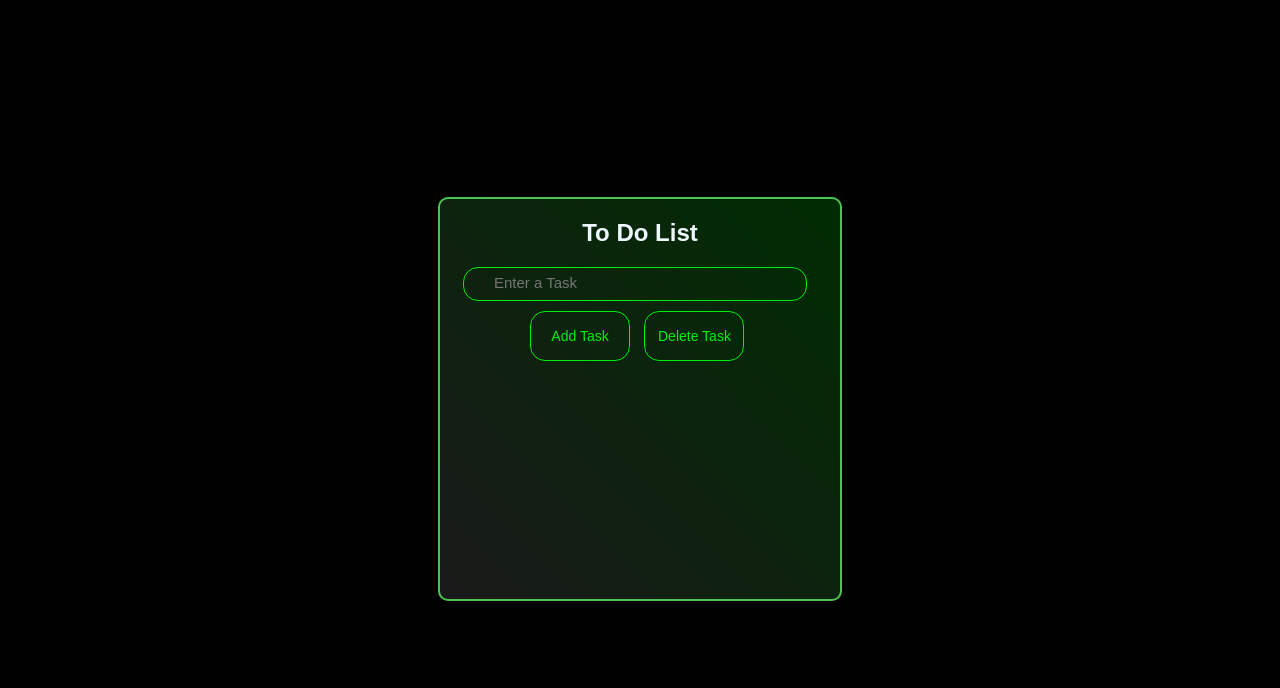
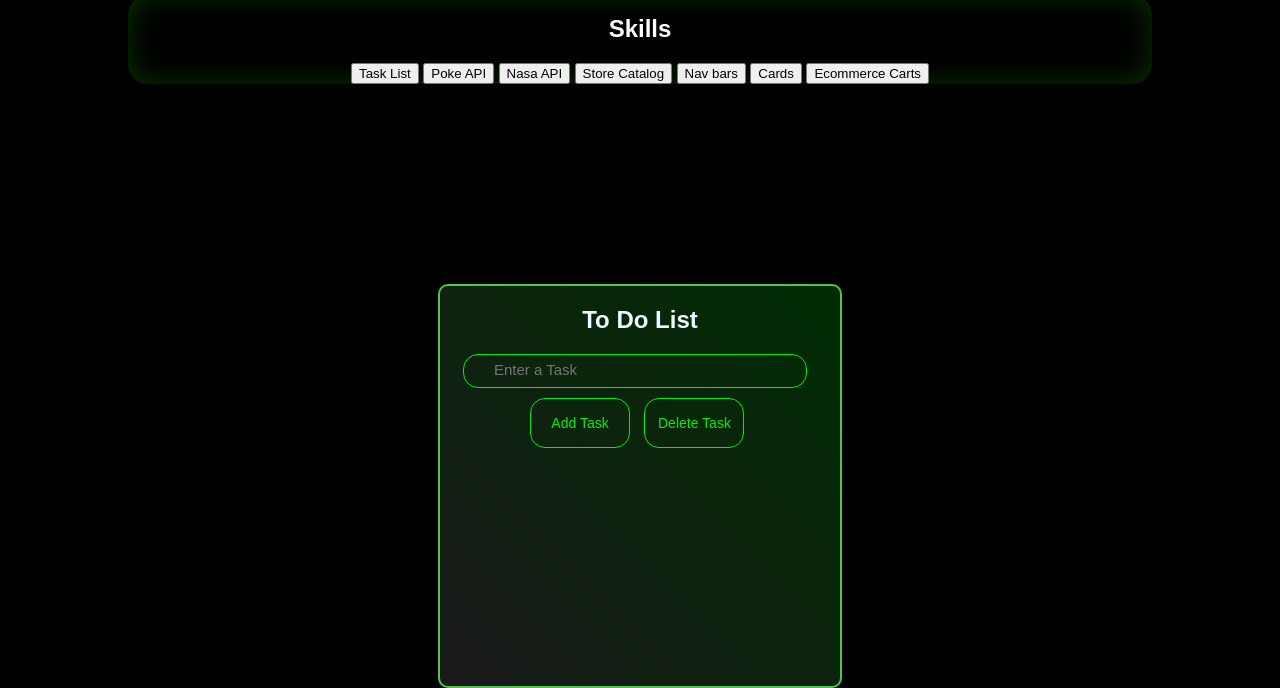
Before and after one commit to otraVezLucho/Portfolio, a plain HTML site: page home.html in a window 1280 px wide. Shown: the part 868-1556 px from the top of the page. Before the commit the page ends 1469 px from the top, so only its background shows below. Drawn offline with Linux system fonts and the light colour scheme.

Commit message:
Se agrega seccion de botones para elegir ver un proyecto

```diff
--- a/css/home.css
+++ b/css/home.css
@@ -170,7 +170,7 @@ padding-top: 0;
 
 #section-skills h2 {
     font-size: 40px;
-    margin-top: 2%;
+    margin-top: 0;
     margin-bottom: 10%;
 }
 
@@ -209,6 +209,17 @@ padding-top: 0;
     min-width: 50px;
     object-fit: cover;
     /*No deja cambiar la resolucion de la imagen si se cambia el tamaño*/
+}
+
+#sectionProyectSelector{
+    margin: 0 auto;
+    width: 80%;
+    min-width: 320px;
+    display: flex;
+    flex-flow: column;
+    box-shadow: inset 0 0 30px rgba(51, 255, 0, 0.2);
+    border-radius: 20px;
+    align-items: center;
 }
 
 .toDoContainer {
--- a/home.html
+++ b/home.html
@@ -86,9 +86,24 @@
             </div>
         </div>
     </section>
+    <section id="sectionProyectSelector">
 
+        <div>
+            <h2>Skills</h2>
+        </div>
 
+        <div>
+            <button>Task List</button>
+            <button>Poke API</button>
+            <button>Nasa API</button>
+            <button>Store Catalog</button>
+            <button>Nav bars</button>
+            <button>Cards</button>
+            <button>Ecommerce Carts</button>
+        </div>
+    </section>
 
+    <section id="proyectsView">
         <div class="toDoContainer">
             <h2 id="listTitle">To Do List</h2>
             <ul id="toDoList">
@@ -99,6 +114,9 @@
             <button class="button" id="addTask"> Add Task </button>
             <button class="button" id="deleteTask">Delete Task</button>
         </div>
+    </section>
+
+
     <script type="module" src="/js/scriptMain.js"></script>
 </body>
 
--- a/js/toDoscript.js
+++ b/js/toDoscript.js
@@ -10,7 +10,6 @@ export function addTask(inputText){
      const elementLi = document.createElement("li");
      const checkbox = document.createElement("input");
      const contentLabel = document.createElement("label");
-
      contentLabel.textContent = inputText;
      elementLi.classList.add("liListElement");
      //Agrego un ID unico al checkbox
@@ -33,14 +32,17 @@ export function deleteTask(){
 
     const checkSelector = document.querySelectorAll("input[type='checkbox']:checked");
     //Esto devuelve un NodeList
+    if(checkSelector.length === 0){
+        alert("No items selected");
+    }else{
+        for(let i = 0; i < checkSelector.length;i++){
+        console.log("Element id deleted: "+checkSelector[i].id);
+        checkSelector[i].closest('li').remove();
 
-
-    for(let i = 0; i < checkSelector.length;i++){
-        console.log(checkSelector[i].id);
-        //Necesito solucionar esto, error:(toDoscript.js:39 Uncaught TypeError: Cannot read properties of undefined (reading 'paretNode'))
-          const elementDelete = checkSelector[i];
-          //elementDelete.target.paretNode;
+        }
     }
 
 
+
+
 }
```
Lines whose indentation alone changed are shown as unchanged.
